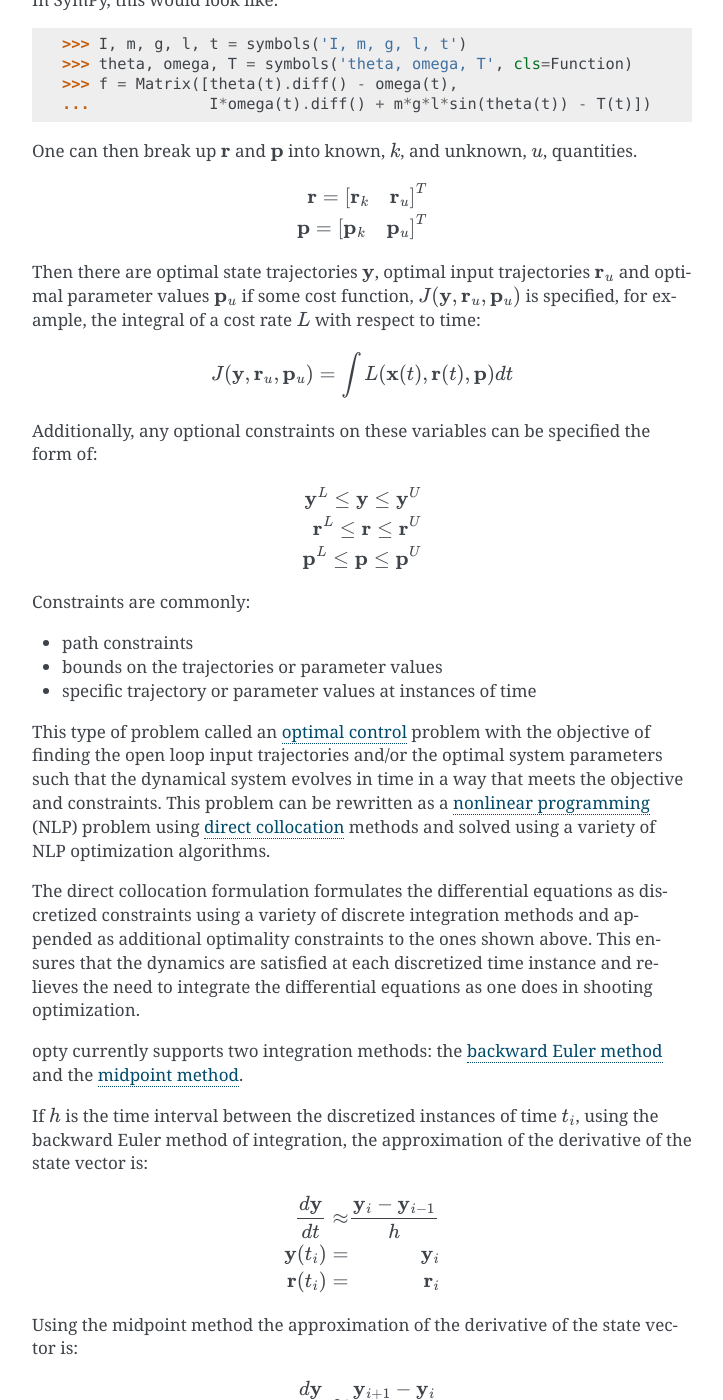
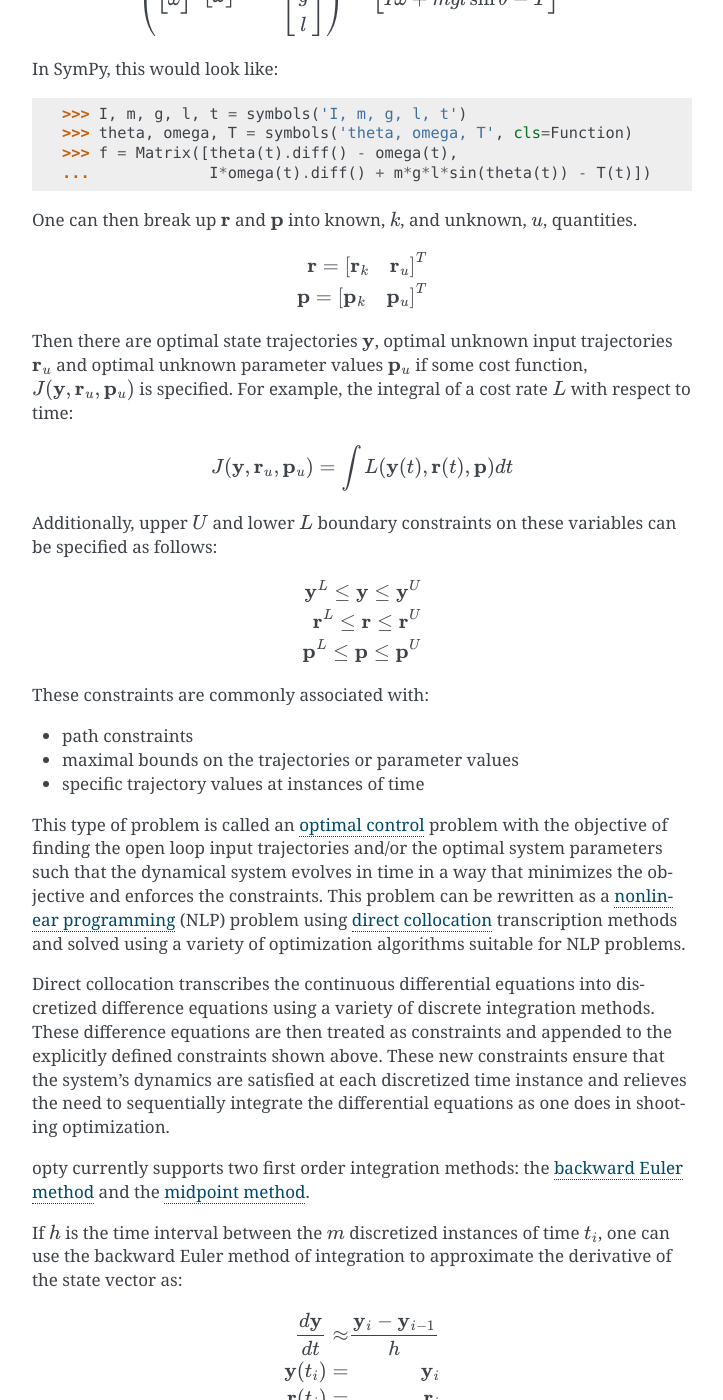
Before and after one commit to csu-hmc/opty, a Sphinx documentation site: the page built from docs/theory.rst, in a window 1280 px wide and 1400 px high, scrolled down 571 px. Shown: the whole window, without its empty margins (388-1111 px from the left). Built offline with Sphinx 7.4.7, drawn with Linux system fonts in a browser that asks for light colours; pages that are not in the unit, such as notebooks, are missing from menus; some of the changed text lies outside the part shown.

Commit message:
More improvements to the theory doc.

```diff
--- a/docs/theory.rst
+++ b/docs/theory.rst
@@ -2,22 +2,23 @@
 Theory
 ======
 
-Given at a set of continuous differential equations in time in implicit form:
+Given at a set of first order continuous differential equations in time in
+implicit form:
 
 .. math::
 
-   \mathbf{f}(\dot{\mathbf{y}}(t), \mathbf{y}(t), \mathbf{r}(t), \mathbf{p}, t) = \mathbf{0}
+   \mathbf{f}( \dot{\mathbf{y}}(t), \mathbf{y}(t), \mathbf{r}(t), \mathbf{p}, t ) = \mathbf{0}
 
 where:
 
-- :math:`t` is continuous time
+- :math:`t` is time
 - :math:`\mathbf{y}(t) \in \mathbb{R}^n` the state vector at time
   :math:`t`
 - :math:`\mathbf{r}(t) \in \mathbb{R}^p` is the vector of specified
-  inputs at time :math:`t`
+  (exongenous) inputs at time :math:`t`
 - :math:`\mathbf{p}(t) \in \mathbb{R}^q` is the vector of constant parameters
 
-From here on out, :math:`(t)` will be dropped for convenience.
+From here on out, the notation :math:`(t)` will be dropped for convenience.
 
 In opty, you would define these equations as a SymPy column matrix that
 contains SymPy expressions. For example, a simple compound pendulum is
@@ -25,8 +26,13 @@ described by the first order ordinary differential equations:
 
 .. math::
 
+   \mathbf{f}\left(\begin{bmatrix}\dot{\theta} \\ \dot{\omega}\end{bmatrix},
+   \begin{bmatrix}\theta \\ \omega\end{bmatrix},
+   \begin{bmatrix}T\end{bmatrix},
+   \begin{bmatrix}I \\ m \\ g \\ l \end{bmatrix}\right)
+   =
    \begin{bmatrix}
-   \dot{\theta} - \omega\\
+   \dot{\theta} - \omega \\
    I \dot{\omega} + mgl\sin\theta - T
    \end{bmatrix}
    = \mathbf{0}
@@ -49,19 +55,19 @@ One can then break up :math:`\mathbf{r}` and :math:`\mathbf{p}` into known,
 
    \mathbf{p} = \left[ \mathbf{p}_k \quad \mathbf{p}_u \right]^T
 
-Then there are optimal state trajectories :math:`\mathbf{y}`, optimal input
-trajectories :math:`\mathbf{r}_u` and optimal parameter values
+Then there are optimal state trajectories :math:`\mathbf{y}`, optimal unknown
+input trajectories :math:`\mathbf{r}_u` and optimal unknown parameter values
 :math:`\mathbf{p}_u` if some cost function, :math:`J(\mathbf{y}, \mathbf{r}_u,
-\mathbf{p}_u)` is specified, for example, the integral of a cost rate :math:`L`
+\mathbf{p}_u)` is specified. For example, the integral of a cost rate :math:`L`
 with respect to time:
 
 .. math::
 
    J(\mathbf{y}, \mathbf{r}_u, \mathbf{p}_u) =
-   \int L(\mathbf{x}(t), \mathbf{r}(t), \mathbf{p}) dt
+   \int L(\mathbf{y}(t), \mathbf{r}(t), \mathbf{p}) dt
 
-Additionally, any optional constraints on these variables can be specified the
-form of:
+Additionally, upper :math:`U` and lower :math:`L` boundary constraints on these
+variables can be specified as follows:
 
 .. math::
 
@@ -69,39 +75,41 @@ form of:
    \mathbf{r}^L \leq \mathbf{r} \leq \mathbf{r}^U \\
    \mathbf{p}^L \leq \mathbf{p} \leq \mathbf{p}^U
 
-Constraints are commonly:
+These constraints are commonly associated with:
 
 - path constraints
-- bounds on the trajectories or parameter values
-- specific trajectory or parameter values at instances of time
+- maximal bounds on the trajectories or parameter values
+- specific trajectory values at instances of time
 
-This type of problem called an `optimal control`_ problem with the objective of
-finding the open loop input trajectories and/or the optimal system parameters
-such that the dynamical system evolves in time in a way that meets the
-objective and constraints. This problem can be rewritten as a `nonlinear
-programming`_ (NLP) problem using `direct collocation`_ methods and solved
-using a variety of NLP optimization algorithms.
+This type of problem is called an `optimal control`_ problem with the objective
+of finding the open loop input trajectories and/or the optimal system
+parameters such that the dynamical system evolves in time in a way that
+minimizes the objective and enforces the constraints. This problem can be
+rewritten as a `nonlinear programming`_ (NLP) problem using `direct
+collocation`_ transcription methods and solved using a variety of optimization
+algorithms suitable for NLP problems.
 
 .. _optimal control: https://en.wikipedia.org/wiki/Optimal_control
 .. _nonlinear programming: https://en.wikipedia.org/wiki/Nonlinear_programming
 .. _direct collocation: https://en.wikipedia.org/wiki/Trajectory_optimization#Direct_collocation
 
-The direct collocation formulation formulates the differential equations as
-discretized constraints using a variety of discrete integration methods and
-appended as additional optimality constraints to the ones shown above. This
-ensures that the dynamics are satisfied at each discretized time instance and
-relieves the need to integrate the differential equations as one does in
-shooting optimization.
+Direct collocation transcribes the continuous differential equations into
+discretized difference equations using a variety of discrete integration
+methods. These difference equations are then treated as constraints and
+appended to the explicitly defined constraints shown above. These new
+constraints ensure that the system's dynamics are satisfied at each discretized
+time instance and relieves the need to sequentially integrate the differential
+equations as one does in shooting optimization.
 
-opty currently supports two integration methods: the `backward Euler method`_
-and the `midpoint method`_.
+opty currently supports two first order integration methods: the `backward
+Euler method`_ and the `midpoint method`_.
 
 .. _backward Euler method: https://en.wikipedia.org/wiki/Backward_Euler_method
 .. _midpoint method: https://en.wikipedia.org/wiki/Midpoint_method
 
-If :math:`h` is the time interval between the discretized instances of time
-:math:`t_i`, using the backward Euler method of integration, the approximation
-of the derivative of the state vector is:
+If :math:`h` is the time interval between the :math:`m`  discretized instances
+of time :math:`t_i`, one can use the backward Euler method of integration to
+approximate the derivative of the state vector as:
 
 .. math::
 
@@ -165,4 +173,5 @@ elimination, efficient memory usage, and the sparsity of the Jacobian. This is
 especially advantageous if :math:`\mathbf{f}` is very complex. The cost
 function :math:`J` and it's gradient :math:`\frac{\partial J}{\partial
 \mathbf{x}_i}` must be specified by Python functions that return a scalar, or
-vector. Symbolic formulations of :math:`J` are not yet supported.
+vector. Symbolic formulations of the cost function :math:`J` are not yet
+supported and must be written in terms of :math:`\mathbf{x}_i` manually.
```
Also changed, not shown: other parts of docs/theory.rst (+1 -1 lines).
